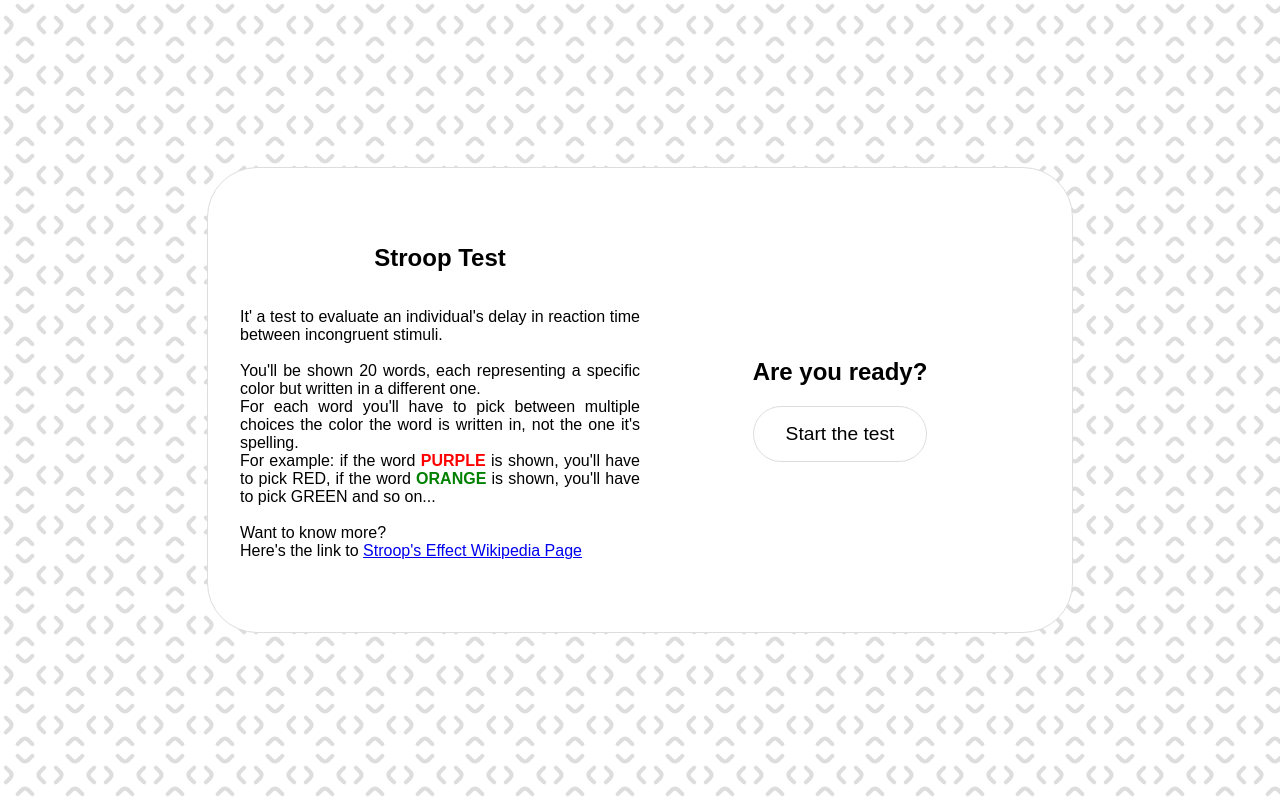
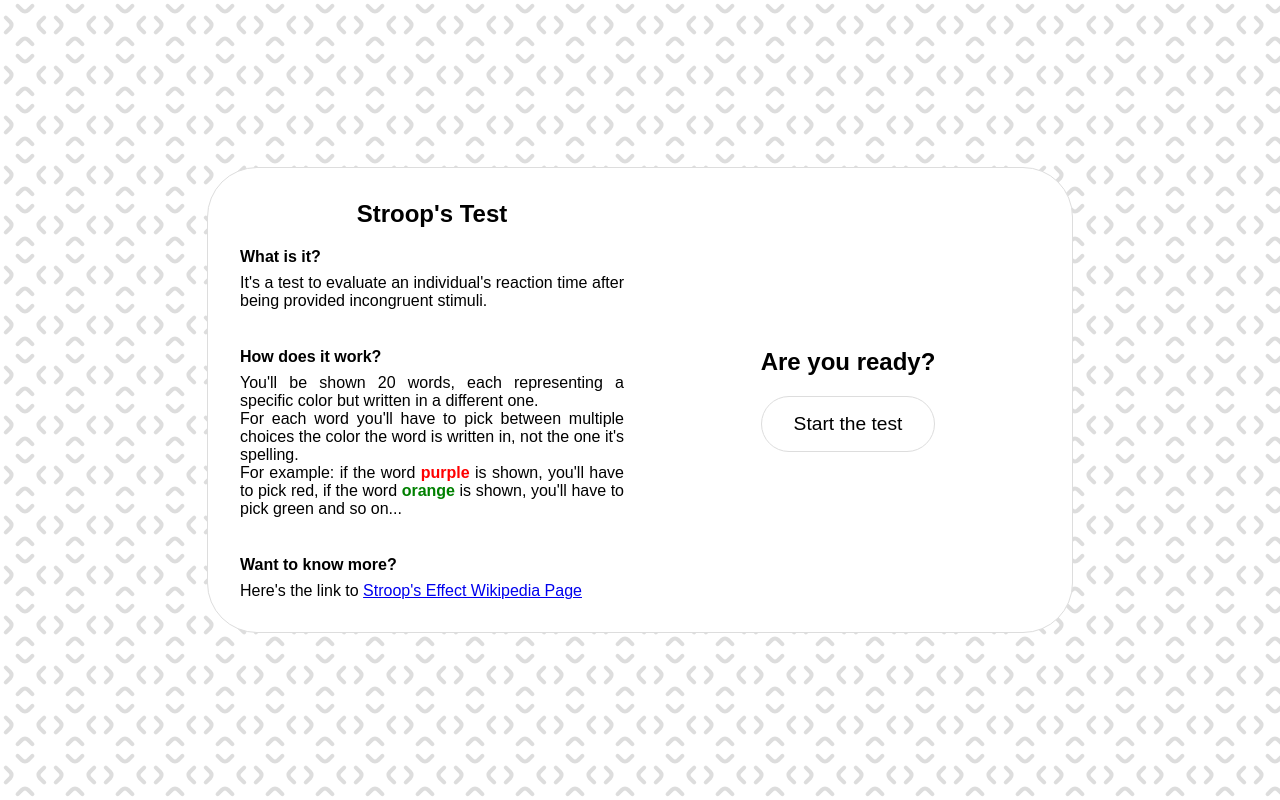
Before and after one commit to francesco892/stroop-test, a React (Vite) app: page / in a window 1280 px wide. Built offline with nearby package versions, Linux system fonts and the light colour scheme.

Commit message:
[UPDATE] styling and html organization

```diff
--- a/src/App.css
+++ b/src/App.css
@@ -1,13 +1,12 @@
 .container {
+  display: flex;
   width: 800px;
   height: 400px;
-  margin: 50px;
   background-color: white;
-  flex: 0 0 auto;
   border: 1px solid #ddd;
   border-radius: 50px;
-  display: flex;
   padding: 2rem;
+  gap: 2rem;
 }
 
 section {
@@ -18,19 +17,3 @@ section {
   flex: 1;
   position: relative;
 }
-
-p {
-  text-align: justify;
-}
-
-.purple {
-  color: red;
-}
-
-.green {
-  color: green;
-}
-
-.bold {
-  font-weight: bold;
-}
--- a/src/index.css
+++ b/src/index.css
@@ -4,6 +4,10 @@ body {
 
 h1 {
     font-size: xx-large;
+}
+
+h1, h2, h3, h4, h5, h6 {
+    margin-top: 0;
 }
 
 #root {
--- a/src/steps/Result/result.tsx
+++ b/src/steps/Result/result.tsx
@@ -9,7 +9,7 @@ const Result = ({ gameResult, onNewGame }: { gameResult: GameResult, onNewGame:
         <section>
             <h2>Your Score is: {gameResult.score}/{ROUNDS}</h2>
             <h3>You completed the test in: {(gameResult.gameTime / 1000).toFixed(2)} seconds</h3>
-            <Button onClick={onNewGame}>Play again!</Button>
+            <Button onClick={onNewGame}>Try again!</Button>
         </section>
     )
 }
--- /dev/null
+++ b/src/steps/Tutorial/tutorial.css
@@ -0,0 +1,28 @@
+.game-desc {
+    align-items: flex-start;
+    justify-content: space-between;
+    display: flex;
+    flex-direction: column;
+    flex: 1;
+}
+
+h4 {
+    margin: 0 0 .5rem 0;
+}
+
+p {
+    margin: 0;
+    text-align: justify;
+}
+
+.purple {
+    color: red;
+}
+
+.green {
+    color: green;
+}
+
+.bold {
+    font-weight: bold;
+}
--- a/src/steps/Tutorial/tutorial.tsx
+++ b/src/steps/Tutorial/tutorial.tsx
@@ -1,5 +1,6 @@
 import Button from "../../components/Button/button";
 import callback from "../../models/callback";
+import "./tutorial.css";
 
 const ROUNDS: number = import.meta.env.VITE_GAME_ROUNDS;
 
@@ -7,21 +8,35 @@ const Tutorial = ({ onGameStart }: { onGameStart: callback }) => {
     return (
         <>
             <section>
-                <h2>Stroop Test</h2>
+                <header>
+                    <h2>Stroop's Test</h2>
+                </header>
+                <div className="game-desc">
+                    <div className="desc-section">
+                        <h4>What is it?</h4>
                         <p>
-                    It' a test to evaluate an individual's delay in reaction time between incongruent stimuli.
-                    <br /><br />
+                            It's a test to evaluate an individual's reaction time after being provided incongruent stimuli.
+                        </p>
+                    </div>
+                    <div className="desc-section">
+                        <h4>How does it work?</h4>
+                        <p>
                             You'll be shown {ROUNDS} words, each representing a specific color but written in a different one.
                             <br />
                             For each word you'll have to pick between multiple choices the color the word is written in, not the one it's spelling.
                             <br />
-                    For example: if the word <span className="bold purple">PURPLE</span> is shown, you'll have to pick RED,
-                    if the word <span className="bold green">ORANGE</span> is shown, you'll have to pick GREEN and so on...
-                    <br /><br />
-                    Want to know more?
-                    <br />
-                    Here's the link to <a href='https://en.wikipedia.org/wiki/Stroop_effect'>Stroop's Effect Wikipedia Page</a>
+                            For example: if the word <span className="bold purple">purple</span> is shown, you'll have to pick red,
+                            if the word <span className="bold green">orange</span> is shown, you'll have to pick green and so on...
                         </p>
+                    </div>
+                    <div className="desc-section">
+                        <h4>Want to know more?</h4>
+                        <p>
+                            Here's the link to <a href='https://en.wikipedia.org/wiki/Stroop_effect' target="_blank" rel="noopener noreferrer">Stroop's Effect Wikipedia Page</a>
+                        </p>
+                    </div>
+                </div>
+
             </section>
             <section>
                 <h2>Are you ready?</h2>
```
Lines whose indentation alone changed are shown as unchanged.
